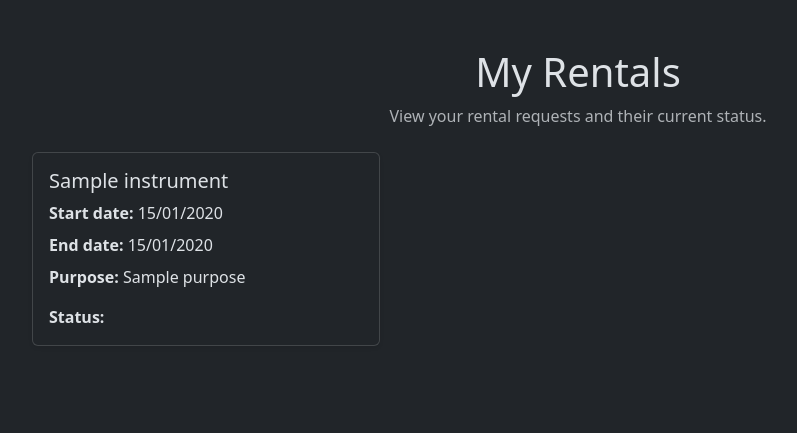
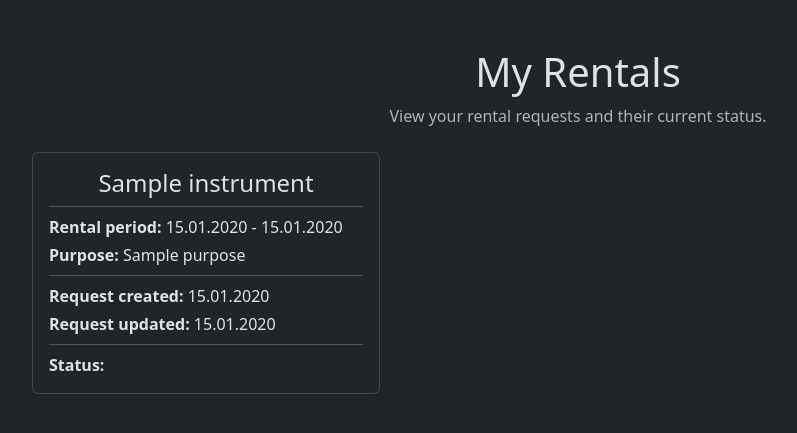
Before and after one commit to freckleyev/MusicInstrumentRental, a Symfony app: template templates/my_rentals/index.html.twig in a window 1280 px wide. Shown: the part 56-489 px from the top of the page, without its empty margins (62-859 px from the left). Run offline with Twig, Linux system fonts and the light colour scheme; the template is opened without the code that fills it: most values are stand-ins (such as "Sample title", 1, 10 or a date in 2020); some libraries are stand-ins or nearby versions.

Commit message:
My rentals functionality fixed

```diff
--- a/src/Controller/Dashboard/AdminRentalRequestController.php
+++ b/src/Controller/Dashboard/AdminRentalRequestController.php
@@ -38,6 +38,7 @@
             $action = $request->request->get('action');
             $now = new \DateTimeImmutable();
             $currentUser = $this->getUser();
+            $instrument = $rentalRequest->getInstrument();
 
             if ($action === 'approve' && $rentalRequest->getStatus() === RentalRequestStatus::PENDING) {
                 $rentalRequest->setStatus(RentalRequestStatus::APPROVED);
@@ -51,12 +52,14 @@
                 $rentalRequest->setRejectionReason($reason);
                 $rentalRequest->setReviewedBy($currentUser);
                 $rentalRequest->setUpdatedAt($now);
+                $instrument->setIsActive(true);
                 $this->addFlash('danger', 'Rental request has been rejected.');
 
             } elseif ($action === 'complete' && $rentalRequest->getStatus() === RentalRequestStatus::APPROVED) {
                 $rentalRequest->setStatus(RentalRequestStatus::COMPLETED);
                 $rentalRequest->setReviewedBy($currentUser);
                 $rentalRequest->setUpdatedAt($now);
+                $instrument->setIsActive(true);
                 $this->addFlash('info', 'Rental request marked as completed.');
             }
 
--- a/src/Controller/MyRentalsController.php
+++ b/src/Controller/MyRentalsController.php
@@ -74,6 +74,10 @@
         // Change status to canceled
         $rentalRequest->setStatus(RentalRequestStatus::CANCELED);
 
+        $instrument = $rentalRequest->getInstrument();
+        $instrument->setIsActive(true);
+
+
         // Save the change
         $entityManager->flush();
 
--- a/src/Controller/RentalRequestController.php
+++ b/src/Controller/RentalRequestController.php
@@ -35,8 +35,6 @@
 
         // Create a new rental request
         $rentalRequest = new RentalRequests();
-        // Create a new rental request
-        $rentalRequest = new RentalRequests();
 
         // Connect the request to the logged-in user
         $rentalRequest->setUser($this->getUser());
@@ -57,6 +55,7 @@
         $form->handleRequest($request);
 
         if ($form->isSubmitted() && $form->isValid()) {
+            $instrument->setIsActive(false);
 
             $entityManager->persist($rentalRequest);
             $entityManager->flush();
--- a/templates/base.html.twig
+++ b/templates/base.html.twig
@@ -162,11 +162,9 @@
     {% endblock %}
 </div>
 
-<script
-src="https://cdn.jsdelivr.net/npm/bootstrap@5.3.8/dist/js/bootstrap.bundle.min.js"
-integrity="sha384-FKyoEForCGlyvwx9Hj09JcYn3nv7wiq7YYwJrWVcXK/BmnVDxM+D2scQbITxI"
-crossorigin="anonymous"
-></script>
+<script src="https://cdn.jsdelivr.net/npm/bootstrap@5.3.8/dist/js/bootstrap.bundle.min.js" integrity="sha384-FKyoEForCGlyvwx9Hj09JcYn3nv7wiPVlz7YYwJrWVcXK/BmnVDxM+D2scQbITxI" crossorigin="anonymous"></script>
+
+<script src="https://cdn.jsdelivr.net/npm/masonry-layout@4.2.2/dist/masonry.pkgd.min.js" async></script>
 
 </body>
 </html>
--- a/templates/dashboard/admin_rental_request/index.html.twig
+++ b/templates/dashboard/admin_rental_request/index.html.twig
@@ -72,7 +72,7 @@
             </tr>
         {% else %}
             <tr>
-                <td colspan="8">No users found...</td>
+                <td colspan="8">No rental requests found...</td>
             </tr>
         {% endfor %}
         </tbody>
--- a/templates/dashboard/admin_rental_request/status_update.html.twig
+++ b/templates/dashboard/admin_rental_request/status_update.html.twig
@@ -54,7 +54,7 @@
         {# APPROVED STATUS ACTIONS #}
         {% elseif rentalRequest.status.value == 'approved' %}
             <button type="submit" name="action" value="complete" class="btn btn-info text-white">
-                Mark as Completed / Returned
+                Mark as Completed
             </button>
 
         {# FINAL STATES #}
--- a/templates/my_rentals/index.html.twig
+++ b/templates/my_rentals/index.html.twig
@@ -7,155 +7,63 @@
 {% block body %}
 
     <div class="container">
-
         <div class="text-center mb-4">
-
             <h1>
                 My Rentals
             </h1>
-
             <p class="text-muted">
                 View your rental requests and their current status.
             </p>
-
         </div>
 
 
         {% if rentalRequests is empty %}
+            <div class="alert alert-info text-center">
+                You have no rental requests yet.
+                <div class="mt-3">
+                    <a href="{{ path('app_public') }}" class="btn btn-outline-light">Browse Instruments</a>
+                </div>
+            </div>
+        {% else %}
+            <div class="row" data-masonry='{"percentPosition": true}'>
+                {% for rental in rentalRequests %}
+                    <div class="col-12 col-md-6 col-lg-4 mb-4">
+                        <div class="card shadow-sm">
+                            <div class="card-body">
+                                <h4 class="card-title text-center mb-1">
+                                    {{ rental.instrument.name }}
+                                </h4>
+                                <hr class="my-2">
+                                <p class="card-text mb-1"><strong>Rental period: </strong>{{ rental.startDate|date('d.m.Y') }} - {{ rental.endDate|date('d.m.Y') }}</p>
+                                <p class="card-text mb-1"><strong>Purpose: </strong>{{ rental.purpose }}</p>
+                                <hr class="my-2">
+                                <p class="card-text mb-1"><strong>Request created: </strong>{{ rental.createdAt ? rental.createdAt|date('d.m.Y') : '' }}</p>
+                                <p class="card-text mb-1"><strong>Request updated: </strong>{{ rental.updatedAt ? rental.updatedAt|date('d.m.Y') : '' }}</p>
+                                <hr class="my-2">
 
-            <div class="alert alert-info text-center">
-
-                You have no rental requests yet.
-
-                <div class="mt-3">
-
-                    <a
-                    href="{{ path('app_public') }}"
-                    class="btn btn-primary"
-                    >
-                    Browse Instruments
-                </a>
-
+                                <strong>Status:</strong>
+                                {% if rental.status.value == 'pending' %}
+                                    <span class="badge bg-warning text-dark">Pending</span>
+                                    <form method="post" action="{{ path('app_my_rental_cancel', {'id': rental.id}) }}" class="text-end">
+                                        <input type="hidden" name="_token" value="{{ csrf_token('cancel' ~ rental.id) }}">
+                                        <button type="submit" class="btn btn-outline-danger btn-sm mt-1">Cancel Request</button>
+                                    </form>
+                                {% elseif rental.status.value == 'approved' %}
+                                    <span class="badge bg-success">Approved</span>
+                                {% elseif rental.status.value == 'rejected' %}
+                                    <span class="badge bg-danger">Rejected</span>
+                                    <p class="card-text mt-2 text-danger"><strong>Rejection reason : </strong>{{ rental.rejectionReason }}</p>
+                                {% elseif rental.status.value == 'completed' %}
+                                    <span class="badge bg-info">Completed</span>
+                                {% elseif rental.status.value == 'canceled' %}
+                                    <span class="badge bg-secondary">Canceled</span>
+                                {% endif %}
+                            </div>
+                        </div>
+                    </div>
+                {% endfor %}
             </div>
-
-        </div>
-
-    {% else %}
-
-        <div class="row g-4">
-
-            {% for rental in rentalRequests %}
-
-                <div class="col-12 col-md-6 col-lg-4">
-
-                    <div class="card h-100 shadow-sm">
-
-                        <div class="card-body">
-
-                            <h5 class="card-title">
-                                {{ rental.instrument.name }}
-                            </h5>
-
-                            <p class="card-text mb-2">
-
-                                <strong>
-                                    Start date:
-                                </strong>
-
-                                {{ rental.startDate|date('d/m/Y') }}
-
-                            </p>
-
-                            <p class="card-text mb-2">
-
-                                <strong>
-                                    End date:
-                                </strong>
-
-                                {{ rental.endDate|date('d/m/Y') }}
-
-                            </p>
-
-                            <p class="card-text mb-3">
-
-                                <strong>
-                                    Purpose:
-                                </strong>
-
-                                {{ rental.purpose }}
-
-                            </p>
-
-
-                            <strong>
-                                Status:
-                            </strong>
-
-                            {% if rental.status.value == 'pending' %}
-
-                                <span class="badge bg-warning text-dark">
-                                    Pending
-                                </span>
-
-                                <form
-                                method="post"
-                                action="{{ path('app_my_rental_cancel', {'id': rental.id}) }}"
-                                class="mt-3"
-                                >
-
-                                <input
-                                type="hidden"
-                                name="_token"
-                                value="{{ csrf_token('cancel' ~ rental.id) }}"
-                                >
-
-                                <button
-                                type="submit"
-                                class="btn btn-outline-danger btn-sm"
-                                >
-                                Cancel Request
-                            </button>
-
-                        </form>
-
-                    {% elseif rental.status.value == 'approved' %}
-
-                        <span class="badge bg-success">
-                            Approved
-                        </span>
-
-                    {% elseif rental.status.value == 'rejected' %}
-
-                        <span class="badge bg-danger">
-                            Rejected
-                        </span>
-
-                    {% elseif rental.status.value == 'completed' %}
-
-                        <span class="badge bg-primary">
-                            Completed
-                        </span>
-
-                    {% elseif rental.status.value == 'canceled' %}
-
-                        <span class="badge bg-secondary">
-                            Canceled
-                        </span>
-
-                    {% endif %}
-
-                </div>
-
-            </div>
-
-            </div>
-
-        {% endfor %}
-
-        </div>
-
-    {% endif %}
-
+        {% endif %}
     </div>
 
 {% endblock %}
--- a/templates/public/index.html.twig
+++ b/templates/public/index.html.twig
@@ -32,6 +32,7 @@
             <input
             type="text"
             name="search"
+            id="search"
             class="form-control"
             placeholder="Search instruments by name or category..."
             value="{{ search }}"
@@ -58,6 +59,7 @@
 
     <select
     name="category"
+    id="category"
     class="form-select"
     onchange="this.form.submit()"
     >
@@ -174,7 +176,7 @@
                             href="{{ path('app_rental_request_new', {'id': instrument.id}) }}"
                             class="btn btn-primary w-100"
                             >
-                            Rent This
+                            Request Rental
                         </a>
 
                         {% else %}
```
Also changed, not shown: src/Entity/RentalRequests.php (+11 -0 lines), templates/rental_request/success.html.twig (+2 -6 lines), src/Entity/Instruments.php (line endings or trailing spaces). Lines whose indentation alone changed are shown as unchanged.
